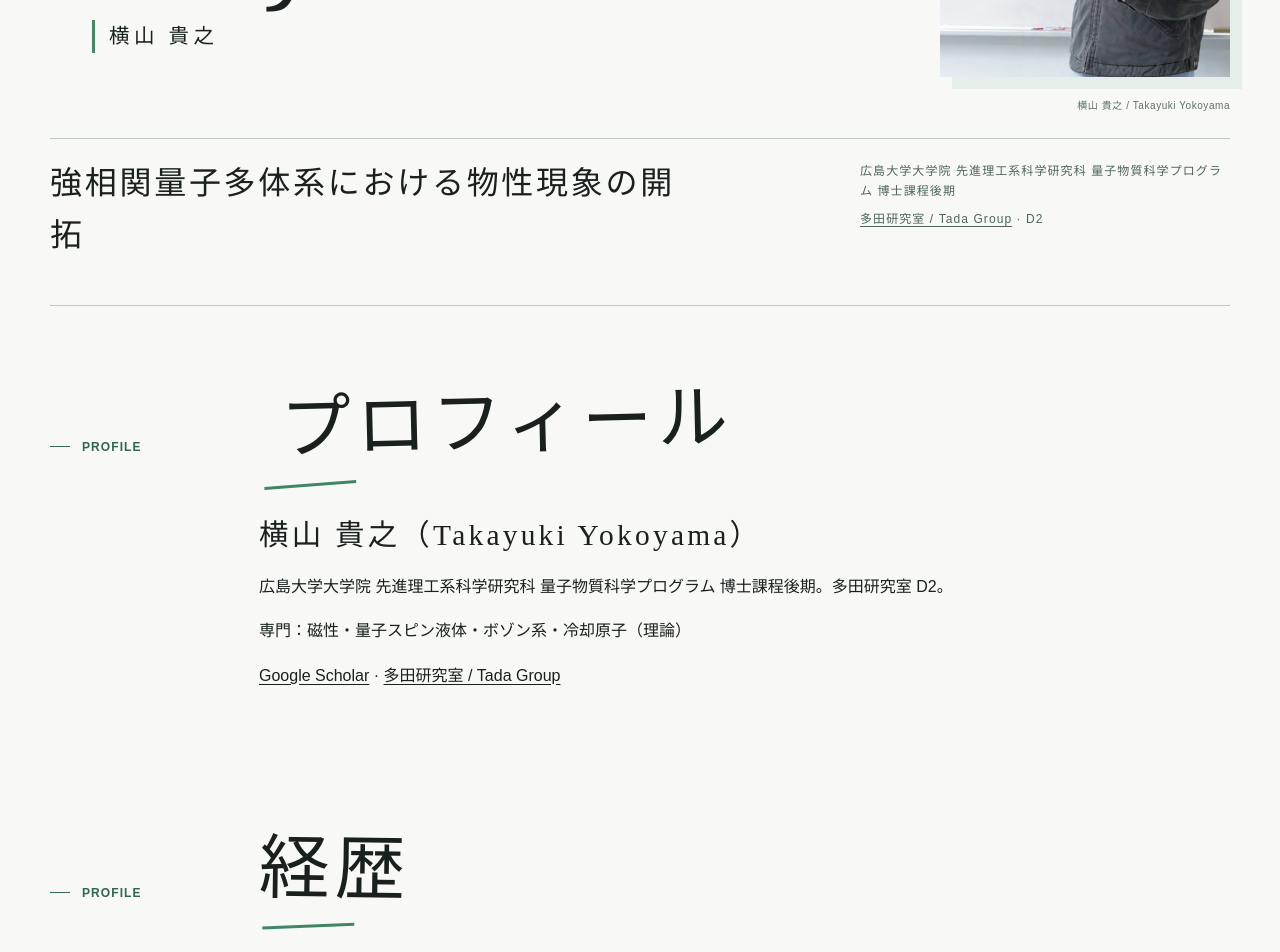
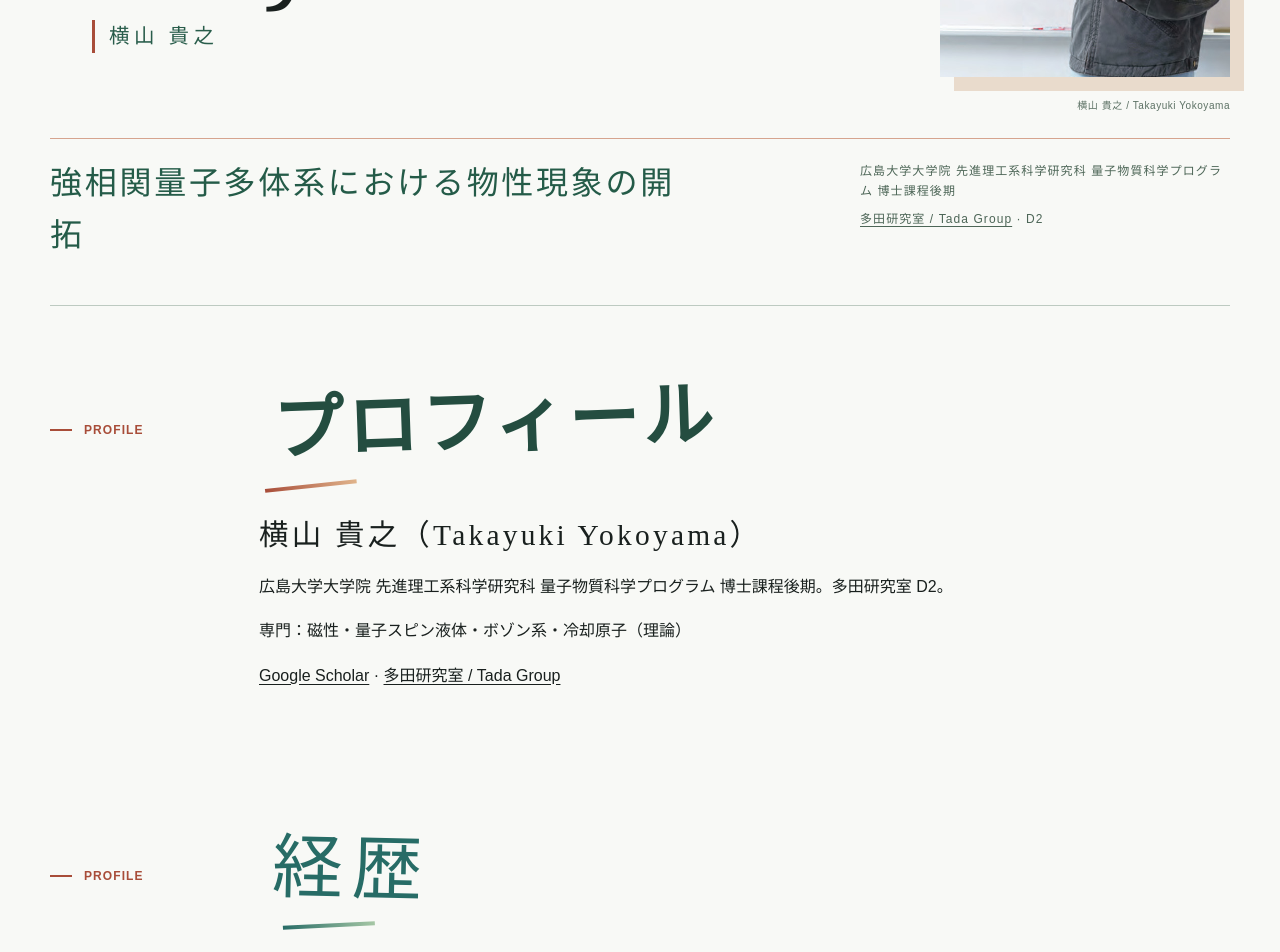
Before and after one commit to Yokotaka2001/Yokotaka2001.github.io, a plain HTML site: page index.html in a window 1280 px wide. Shown: the part 420-1372 px from the top of the page. Drawn offline with Linux system fonts and the light colour scheme; a web font is replaced by a local one.

Commit message:
Brighten typography and accent colors

```diff
--- a/style.css
+++ b/style.css
@@ -83,3 +83,34 @@ html[lang="en"] .domestic-presentations{display:none}
 .presentation-group+.presentation-group{margin-top:30px}
 .presentation-detail .cv-list{padding-left:21px}
 .presentation-detail .cv-list li{line-height:1.75}
+
+/* More color and a playful cadence in the section titles. */
+:root{--accent-coral:#a84d39;--accent-ochre:#986523;--accent-teal:#276c66}
+.dot{color:var(--accent-coral)}
+.hero-meta span:first-child,.eyebrow{color:var(--accent-coral)}
+.hero-name-ja{border-color:var(--accent-coral);color:#295d4b}
+.hero-portrait img{filter:saturate(.92);box-shadow:14px 14px 0 #eadbcb}
+.hero-bottom{border-color:#d6a48f}
+.hero-bottom>p{color:#245b48}
+.section-head{align-items:center}
+.section-head .eyebrow::before{height:2px;width:22px}
+.section-head h2{color:#244d40;transition:transform .25s ease,color .25s ease}
+html[lang="ja"] .section-head h2{letter-spacing:.09em}
+html[lang="ja"] #about h2,html[lang="ja"] #research h2,html[lang="ja"] #awards h2{font-weight:700;letter-spacing:.055em}
+html[lang="ja"] #career h2,html[lang="ja"] #presentations h2,html[lang="ja"] #funding h2{letter-spacing:.13em}
+#publications .section-head h2,#presentations .section-head h2,#other .section-head h2{color:var(--accent-coral)}
+#career .section-head h2,#funding .section-head h2,#teaching .section-head h2{color:var(--accent-teal)}
+#awards .section-head h2,#hobbies .section-head h2{color:var(--accent-ochre)}
+html[lang="ja"] #about h2,html[lang="ja"] #publications h2,html[lang="ja"] #awards h2{transform:translateX(-8px) rotate(-2deg)}
+html[lang="ja"] #career h2,html[lang="ja"] #research h2,html[lang="ja"] #presentations h2{transform:translateX(13px) rotate(1.3deg)}
+html[lang="ja"] #funding h2,html[lang="ja"] #teaching h2{transform:translateX(8px) rotate(-.7deg)}
+html[lang="ja"] .section-head h2::after{height:4px;background:linear-gradient(90deg,var(--accent-coral),#e0b48b);transform:translateX(8px) rotate(-4deg)}
+html[lang="ja"] #career h2::after,html[lang="ja"] #research h2::after,html[lang="ja"] #funding h2::after{background:linear-gradient(90deg,var(--accent-teal),#a6c7a5)}
+html[lang="ja"] #awards h2::after,html[lang="ja"] #hobbies h2::after{background:linear-gradient(90deg,var(--accent-ochre),#e5c180)}
+.section-head h2:hover{color:#914332}
+.publication-year,.publication-links{color:var(--accent-coral)}
+.contact{background:radial-gradient(circle at 85% 15%,#315d4b 0%,#1e4637 53%);border-top:5px solid #b76b4c}
+.contact .eyebrow{color:#efc19a}
+.contact a:hover{color:#ffd0ad}
+@media(max-width:700px){html[lang="ja"] #about h2,html[lang="ja"] #publications h2,html[lang="ja"] #awards h2{transform:rotate(-1deg)}html[lang="ja"] #career h2,html[lang="ja"] #research h2,html[lang="ja"] #presentations h2,html[lang="ja"] #funding h2,html[lang="ja"] #teaching h2{transform:rotate(.5deg)}.section-head{align-items:start}}
+@media(prefers-reduced-motion:reduce){.section-head h2{transition:none}}
```
